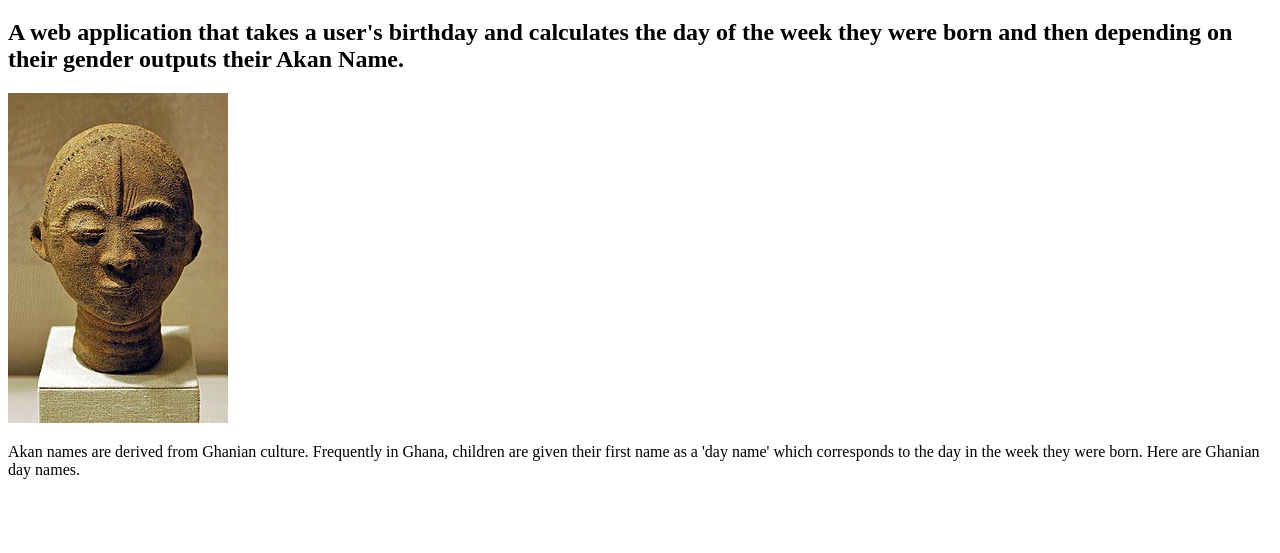
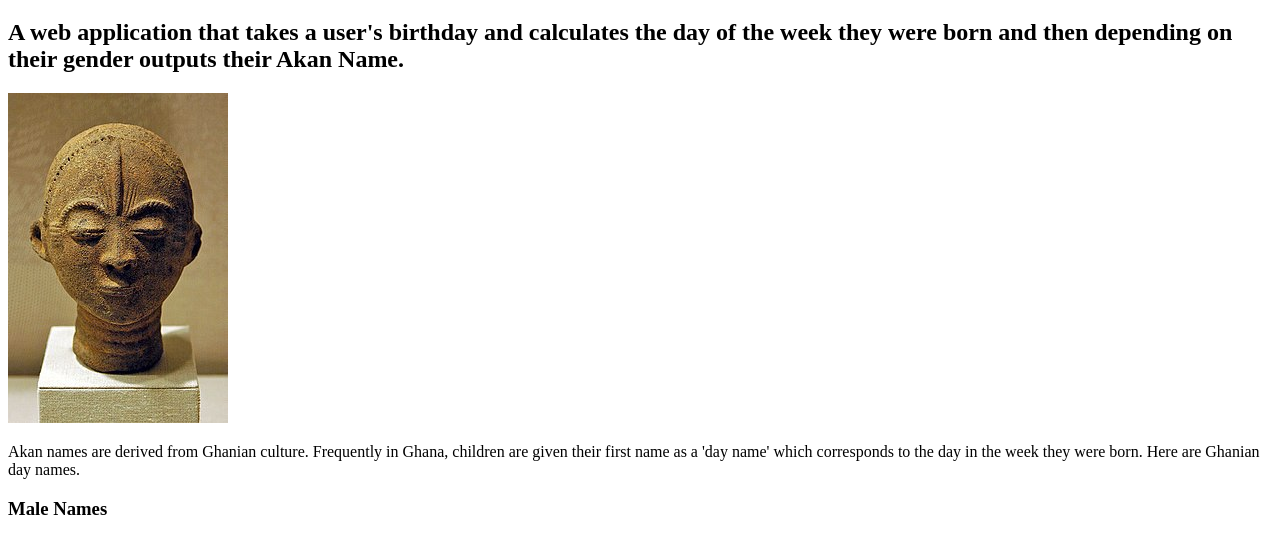
Before and after one commit to joankamere/project-two, a plain HTML site: page birthday.html in a window 1280 px wide. Shown: the part 61-614 px from the top of the page. Drawn offline with Linux system fonts and the light colour scheme.

Commit message:
add male names title

```diff
--- a/birthday.html
+++ b/birthday.html
@@ -15,6 +15,7 @@
   <img src="image/akan-people.jpg" alt="Akan symbolism">
   <p>Akan names are derived from Ghanian culture. Frequently in Ghana, children are given their first name as a 'day
     name' which corresponds to the day in the week they were born. Here are Ghanian day names.</p>
+  <h3>Male Names</h3>
 
 </body>
 
```
